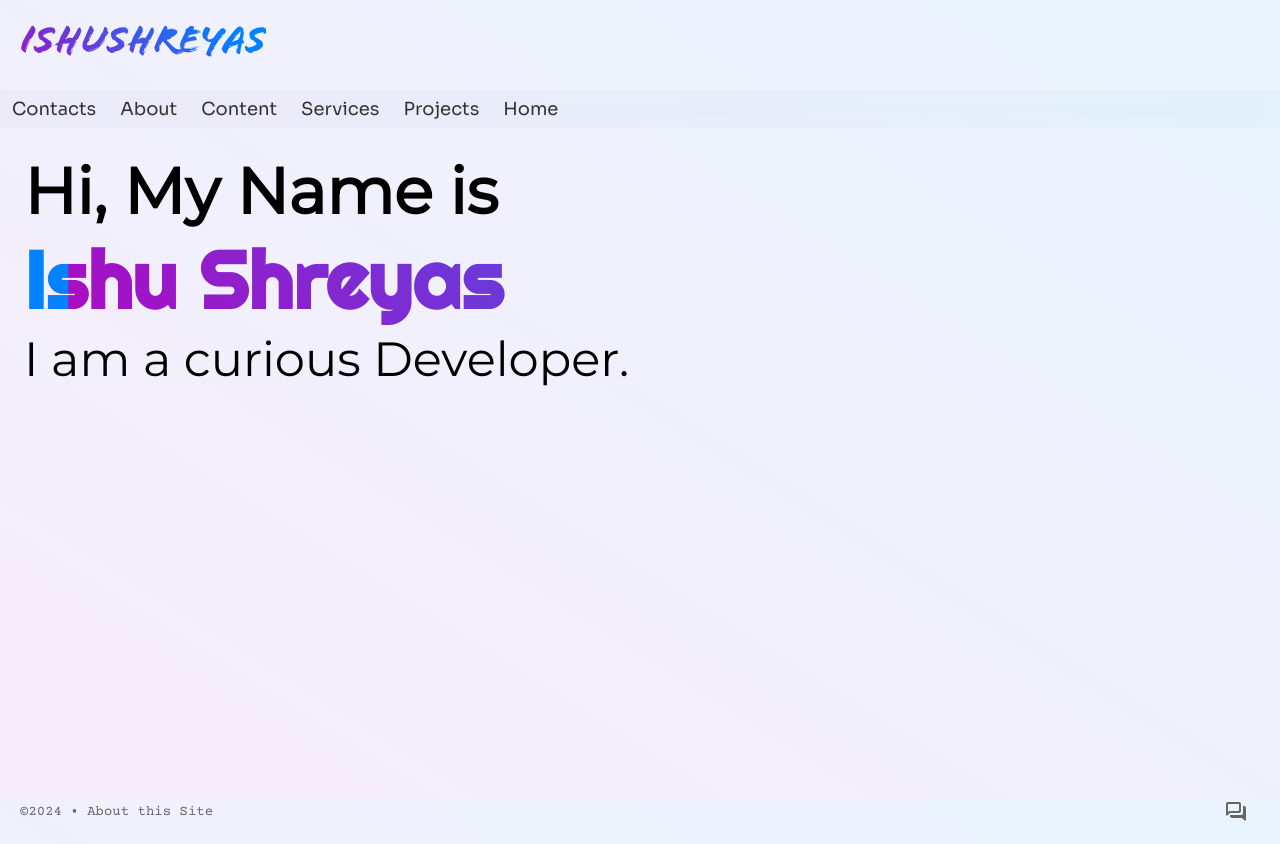
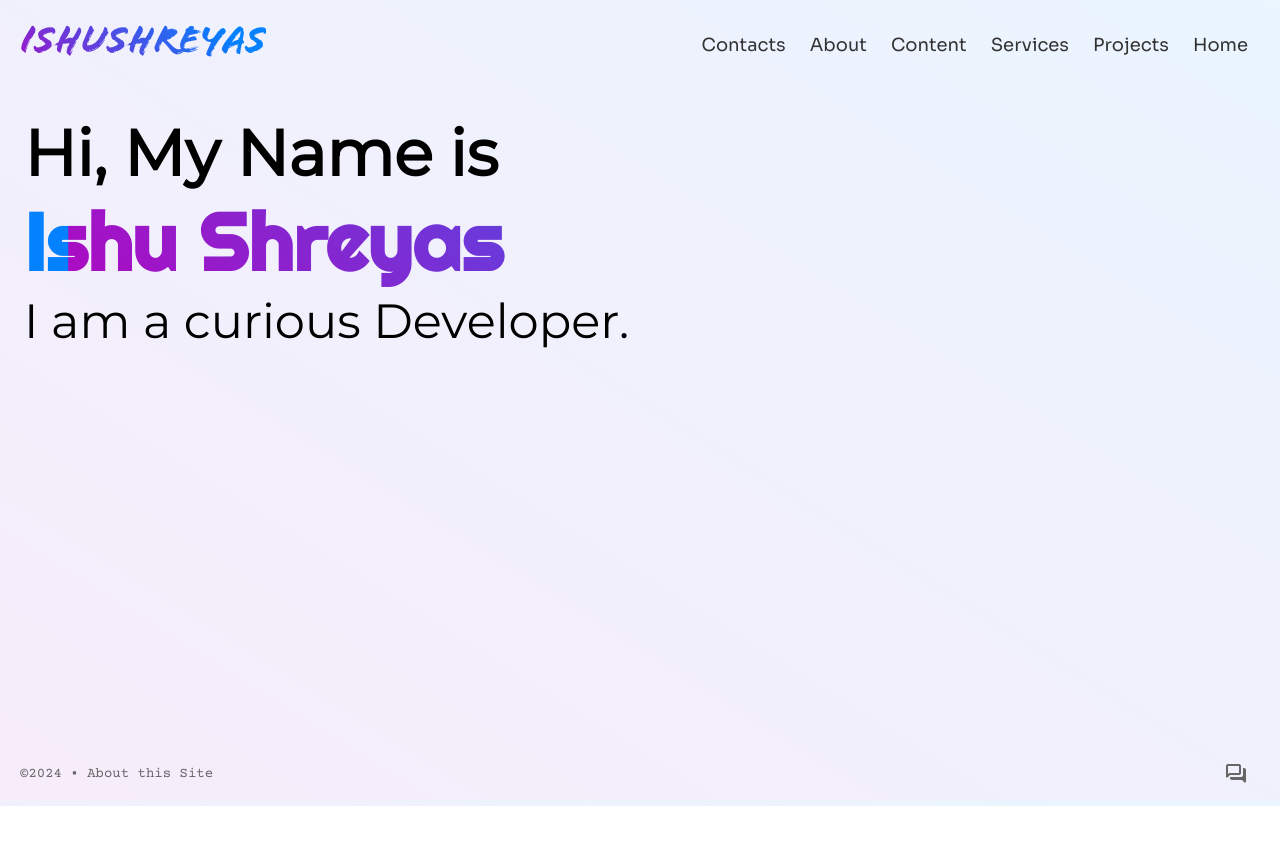
Before and after one commit to ishushreyas/ishushreyas, a React (Vite) app in the folder frontend/: page / in a window 1280 px wide. After the commit the page ends 806 px from the top, so only its background shows below. Built offline with nearby package versions, Linux system fonts and the light colour scheme.

Commit message:
Update Header.jsx

```diff
--- a/frontend/src/components/Header.jsx
+++ b/frontend/src/components/Header.jsx
@@ -33,14 +33,12 @@ const Header = () => {
   };
 
   return (
-    <>
     <header className={`header ${ scrollYValue > 1  ? "scrolled" : ""}`}>
       <Link className="t-7 logo text-grad" to="/">{isMobile ? "is" : "ishushreyas"}</Link>
       <div className="toggle-button" onClick={toggleMenu}>
         <span className="material-symbols-rounded c-1 p-1">{isOpen ? "close" : "menu"}</span>
       </div>
-    </header>
-      <nav onClick={toggleMenu} className={`nav glass ${isOpen ? "open" : ""}`}>
+      <nav onClick={toggleMenu} className={`nav ${isOpen ? "open" : ""}`}>
         <ul>
             <li>
               <Link to="/">Home</Link>
@@ -62,7 +60,7 @@ const Header = () => {
             </li>
           </ul>
       </nav>
-    </>
+    </header>
   );
 };
 
```
